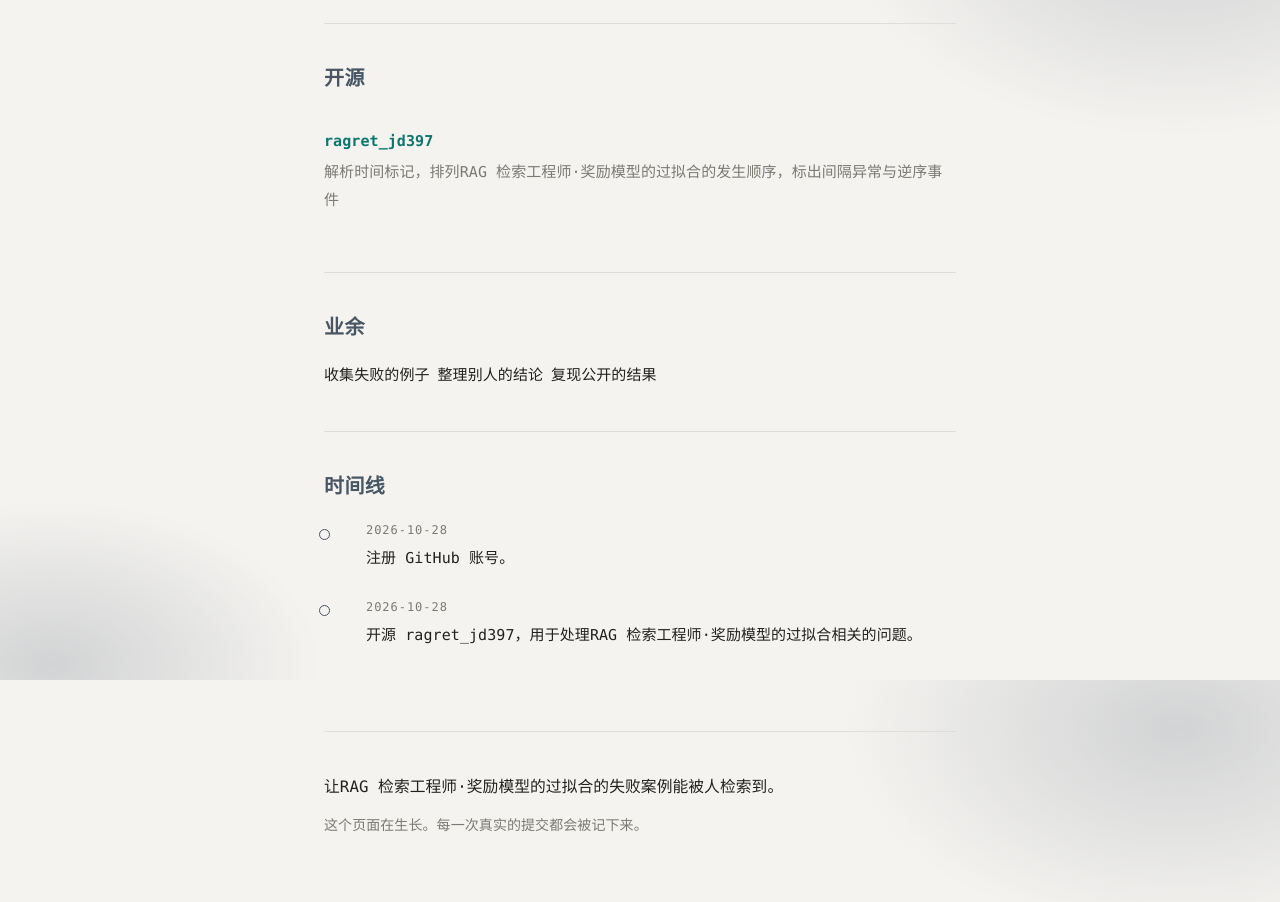
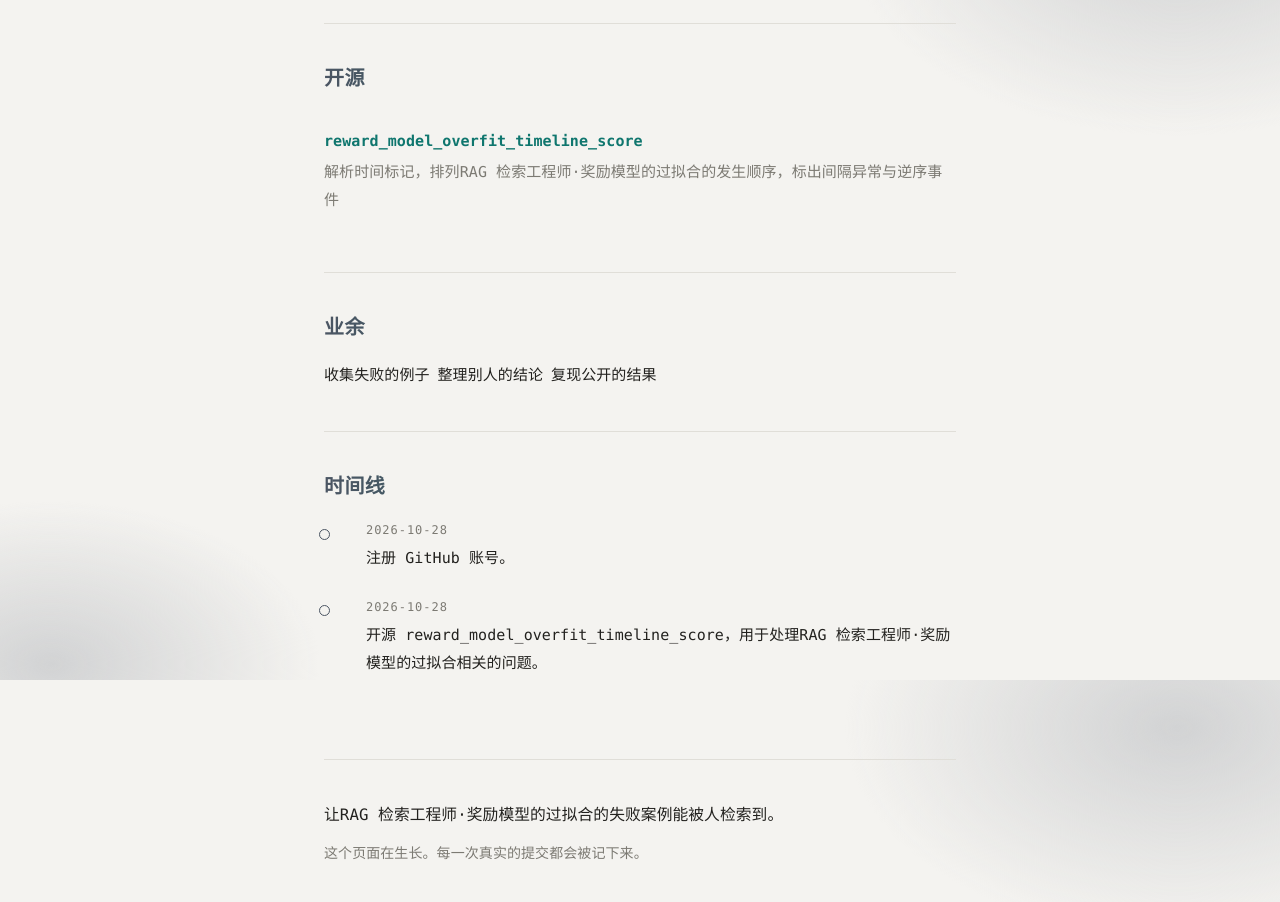
Before and after one commit to turgues/turgues.github.io, a plain HTML site: page index.html in a window 1280 px wide. Shown: the part 920-1822 px from the top of the page. Drawn offline with Linux system fonts and the light colour scheme.

Commit message:
chore: 同步仓库改名后的链接

```diff
--- a/index.html
+++ b/index.html
@@ -102,7 +102,7 @@
 <section id="work">
   <h2>开源</h2>
   <ul class="repos">
-    <li><div class="name"><a href="https://github.com/turgues/ragret_jd397" rel="noopener">ragret_jd397</a></div>
+    <li><div class="name"><a href="https://github.com/turgues/reward_model_overfit_timeline_score" rel="noopener">reward_model_overfit_timeline_score</a></div>
       <div class="desc">解析时间标记，排列RAG 检索工程师·奖励模型的过拟合的发生顺序，标出间隔异常与逆序事件</div>
     </li>
   </ul>
@@ -126,7 +126,7 @@
     </li>
     <li>
       <span class="when">2026-10-28</span>
-      开源 ragret_jd397，用于处理RAG 检索工程师·奖励模型的过拟合相关的问题。
+      开源 reward_model_overfit_timeline_score，用于处理RAG 检索工程师·奖励模型的过拟合相关的问题。
     </li>
   </ol>
 </section>
```
